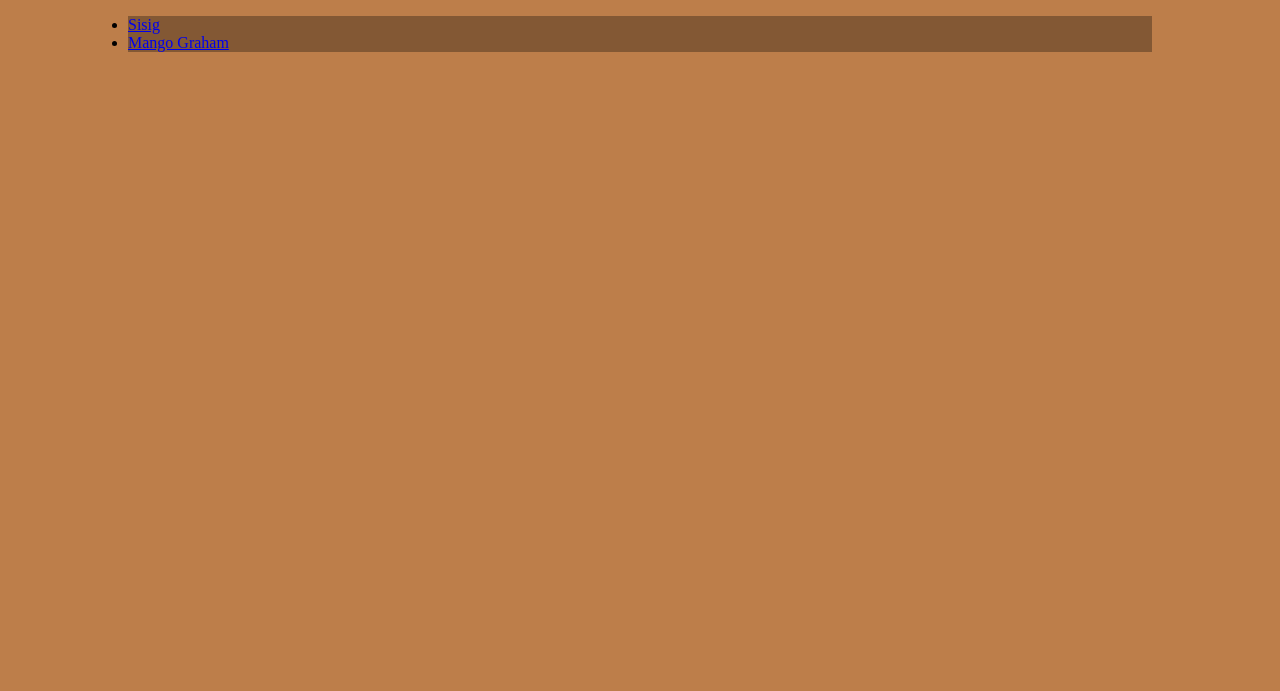
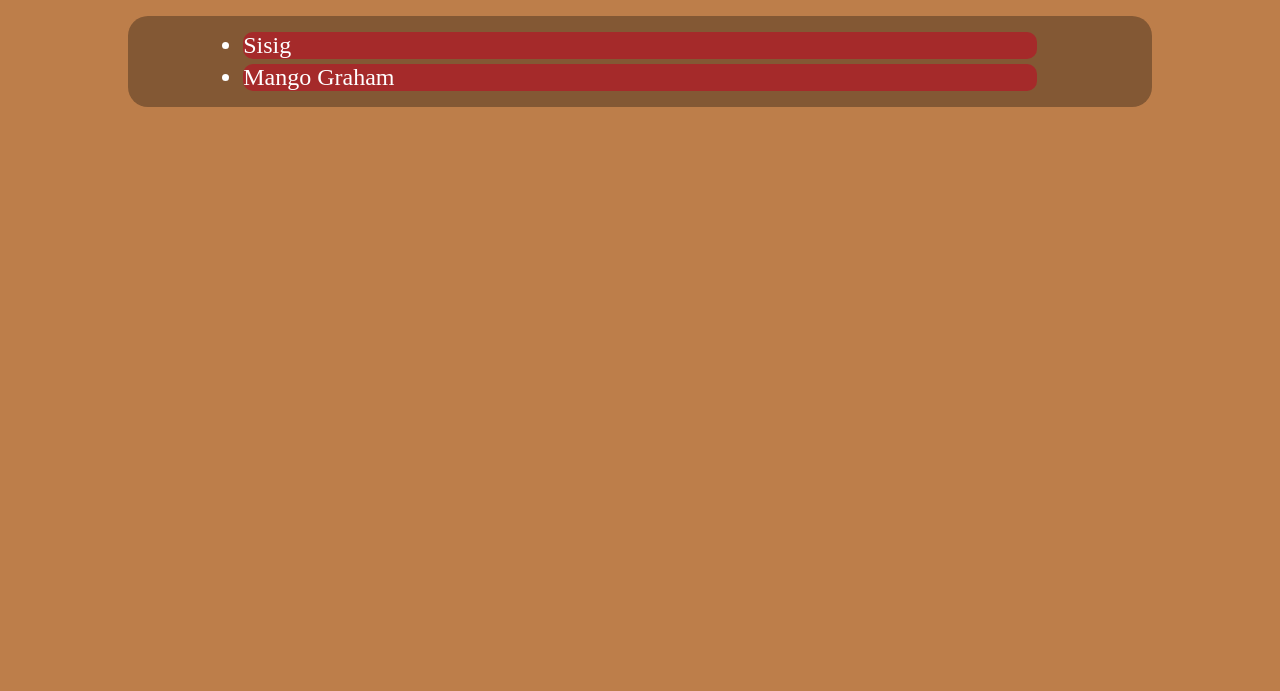
Before and after one commit to Jarnrsvlnn/odin-recipes, a plain HTML site: page index.html in a window 1280 px wide. Shown: the part 109-800 px from the top of the page. Drawn offline with Linux system fonts and the light colour scheme.

Commit message:
Finished added initial styles to home page

```diff
--- a/home.css
+++ b/home.css
@@ -2,14 +2,20 @@
     margin: 0;
     padding: 0;
     box-sizing: border-box;
+    text-decoration: none;
 }
+
+li, a {
+    color: white
+}
+
 
 body {
     background-color: rgb(189,126,74);
 }
 
 main {
-    display: flex;
+    display: flex;;
     align-items: center;
     justify-content: center;
     flex-direction: column;
@@ -29,7 +35,29 @@ main {
 }
 
 .recipes-section {
+    display: flex;
+    align-items: center;
+    justify-content: center;
+    flex-direction: column;
+    border-radius: 20px;
     background-color: rgb(131, 88, 52);
     width: 80%;
     height: auto;
 }
+
+.recipes-section ul {
+    display: flex;
+    align-items: center;
+    justify-content: center;
+    flex-direction: column;
+    gap: 5px;
+    width: 100%;
+    padding: 1rem;
+}
+.recipe {
+    background-color: brown;
+    width: 80%;
+    font-size: 1.5rem;
+    height: auto;
+    border-radius: 10px;
+}
--- a/index.html
+++ b/index.html
@@ -14,8 +14,12 @@
 
         <div class="recipes-section">
             <ul>
-                <li><a href="recipes/sisig.html">Sisig</a></li>
-                <li><a href="recipes/mango_graham.html">Mango Graham</a></li>
+                <div class="recipe">
+                    <li><a href="recipes/sisig.html">Sisig</a></li>
+                </div>
+                <div class="recipe">
+                    <li><a href="recipes/mango_graham.html">Mango Graham</a></li>
+                </div>
             </ul>
         </div>
     </main>
```
